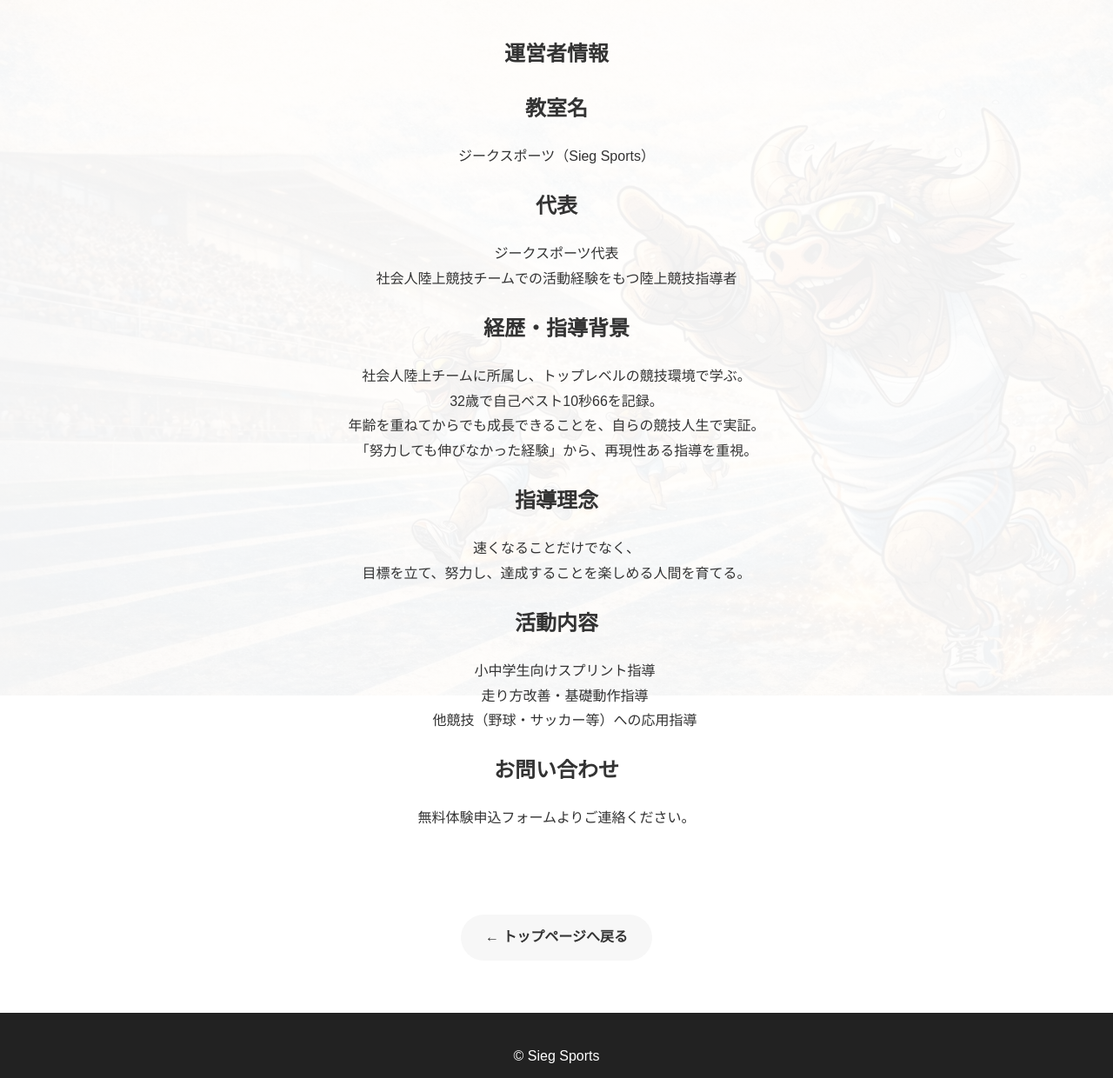
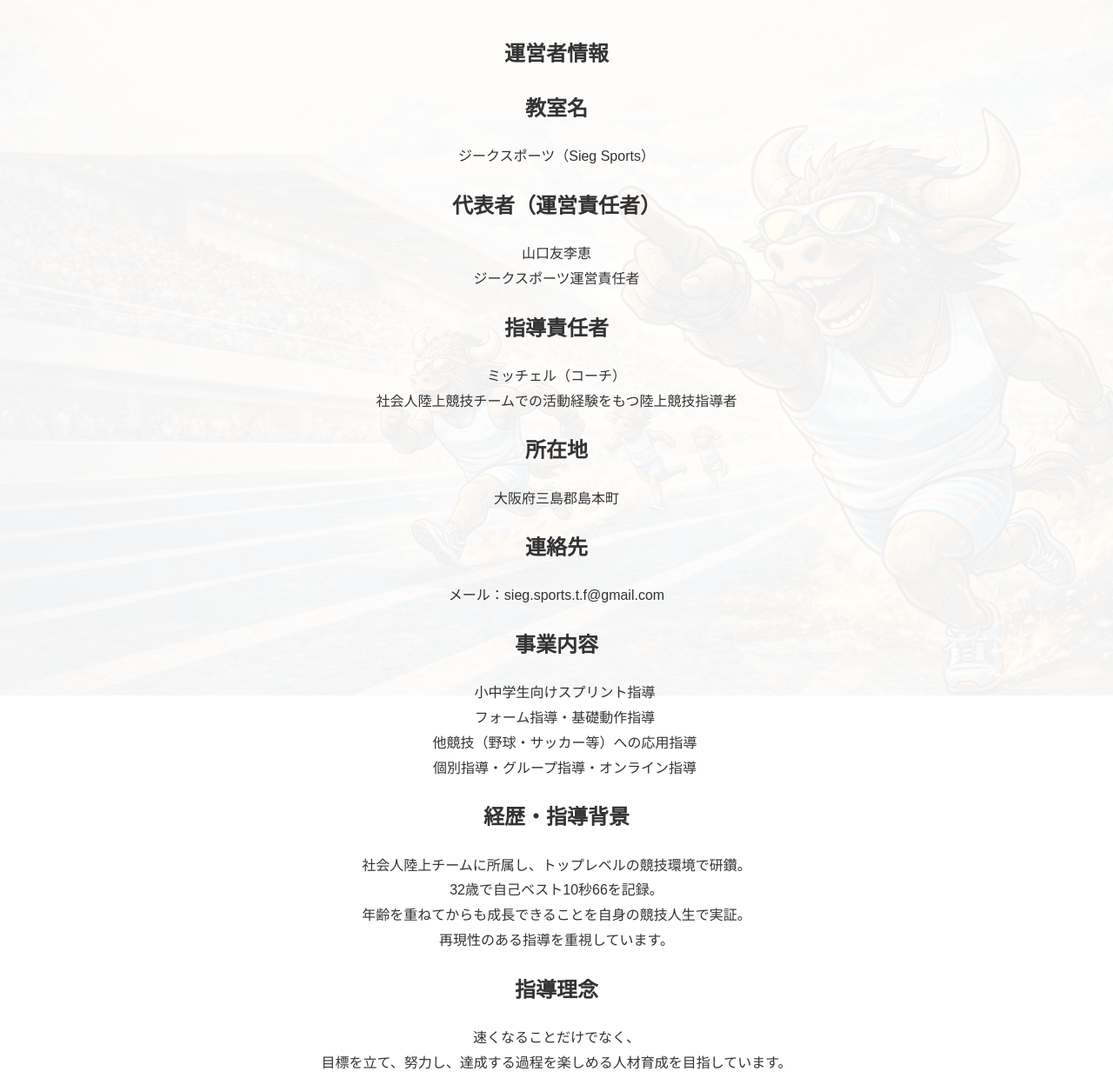
Before and after one commit to yurie-create/sieg-sports-lp, a plain HTML site: page about.html in a window 1280 px wide. Shown: the top 1240 px of the page at 87% size. Drawn offline with Linux system fonts and the light colour scheme.

Commit message:
運営変更

```diff
--- a/about.html
+++ b/about.html
@@ -4,15 +4,15 @@
   <meta charset="UTF-8">
   <title>運営者情報｜ジークスポーツ</title>
   <meta name="viewport" content="width=device-width, initial-scale=1.0">
-  <meta name="description" content="ジークスポーツ陸上教室の運営者情報ページです。指導に込めた想いと指導方針についてご紹介します。">
+  <meta name="description" content="ジークスポーツ（Sieg Sports）陸上教室の運営者情報ページです。代表者・指導責任者・所在地・事業内容について掲載しています。">
   <link rel="stylesheet" href="style.css">
+
   <!-- Google tag (gtag.js) -->
   <script async src="https://www.googletagmanager.com/gtag/js?id=G-LF31X8Z072"></script>
   <script>
     window.dataLayer = window.dataLayer || [];
     function gtag(){dataLayer.push(arguments);}
     gtag('js', new Date());
-
     gtag('config', 'G-LF31X8Z072');
   </script>
 </head>
@@ -24,35 +24,60 @@
     <h2>教室名</h2>
     <p>ジークスポーツ（Sieg Sports）</p>
 
-<h2>代表</h2>
+    <h2>代表者（運営責任者）</h2>
     <p>
-ジークスポーツ代表<br>
+      山口友李恵<br>
+      ジークスポーツ運営責任者
+    </p>
+
+    <h2>指導責任者</h2>
+    <p>
+      ミッチェル（コーチ）<br>
       社会人陸上競技チームでの活動経験をもつ陸上競技指導者
     </p>
 
+    <h2>所在地</h2>
+    <p>
+      大阪府三島郡島本町<br>
+    </p>
+
+    <h2>連絡先</h2>
+    <p>
+      メール：sieg.sports.t.f@gmail.com<br>
+    </p>
+
+    <h2>事業内容</h2>
+    <ul>
+      <li>小中学生向けスプリント指導</li>
+      <li>フォーム指導・基礎動作指導</li>
+      <li>他競技（野球・サッカー等）への応用指導</li>
+      <li>個別指導・グループ指導・オンライン指導</li>
+    </ul>
+
     <h2>経歴・指導背景</h2>
     <p>
-社会人陸上チームに所属し、トップレベルの競技環境で学ぶ。<br>
+      社会人陸上チームに所属し、トップレベルの競技環境で研鑽。<br>
       32歳で自己ベスト10秒66を記録。<br>
-年齢を重ねてからでも成長できることを、自らの競技人生で実証。<br>
-「努力しても伸びなかった経験」から、再現性ある指導を重視。
+      年齢を重ねてからも成長できることを自身の競技人生で実証。<br>
+      再現性のある指導を重視しています。
     </p>
 
     <h2>指導理念</h2>
     <p>
       速くなることだけでなく、<br>
-目標を立て、努力し、達成することを楽しめる人間を育てる。
+      目標を立て、努力し、達成する過程を楽しめる人材育成を目指しています。
     </p>
 
-<h2>活動内容</h2>
-<ul>
-  <li>小中学生向けスプリント指導</li>
-  <li>走り方改善・基礎動作指導</li>
-  <li>他競技（野球・サッカー等）への応用指導</li>
-</ul>
+    <h2>運営形態</h2>
+    <p>
+      個人事業として運営しております。
+    </p>
 
     <h2>お問い合わせ</h2>
-<p>無料体験申込フォームよりご連絡ください。</p>
+    <p>
+      無料体験申込フォーム、またはLINE公式アカウントよりお問い合わせください。
+    </p>
+
   </section>
 
   <div class="back-to-top">
@@ -63,3 +88,4 @@
     <p>© Sieg Sports</p>
   </footer>
 </body>
+</html>
```
Lines whose indentation alone changed are shown as unchanged.
